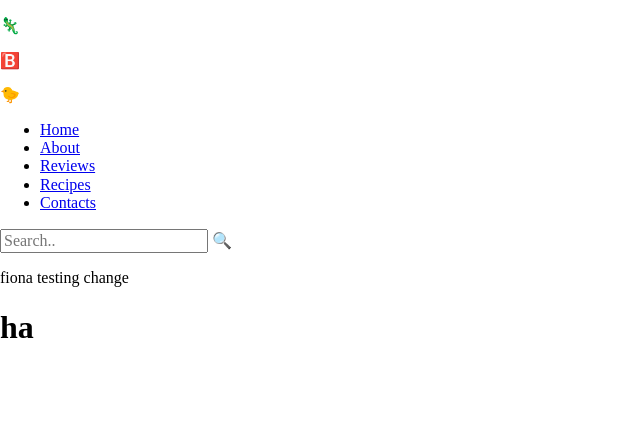
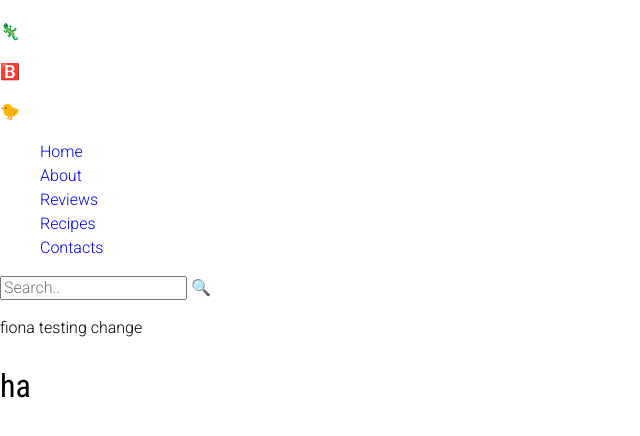
Before and after one commit to fyeung21/food-explorer, a website: page dev/index.html in a window 1280 px wide. Shown: the part 38-474 px from the top of the page, without its empty margins (0-640 px from the left). Drawn offline with nearby package versions, Linux system fonts and the light colour scheme; files that its build step writes are made by us from their sources.

Commit message:
add: General typography styles

```diff
--- /dev/null
+++ b/dev/scss/_typography.scss
@@ -0,0 +1,25 @@
+@use "variables" as *;
+
+body {
+    font-family: $font-body;
+    font-size: $font-size-body;
+    font-weight: $font-weight-body;
+    line-height: 1.5;
+    color: $font-color-body;
+}
+
+h1,
+h2,
+h3 {
+    font-family: $font-heading;
+    font-weight: $font-weight-heading;
+    color: $font-color-heading;
+}
+
+ul {
+    list-style: none;
+}
+
+a {
+    text-decoration: none;
+}
--- a/dev/scss/styles.scss
+++ b/dev/scss/styles.scss
@@ -2,3 +2,4 @@
 
 @use 'normalize';
 @use 'variables';
+@use 'typography';
```
